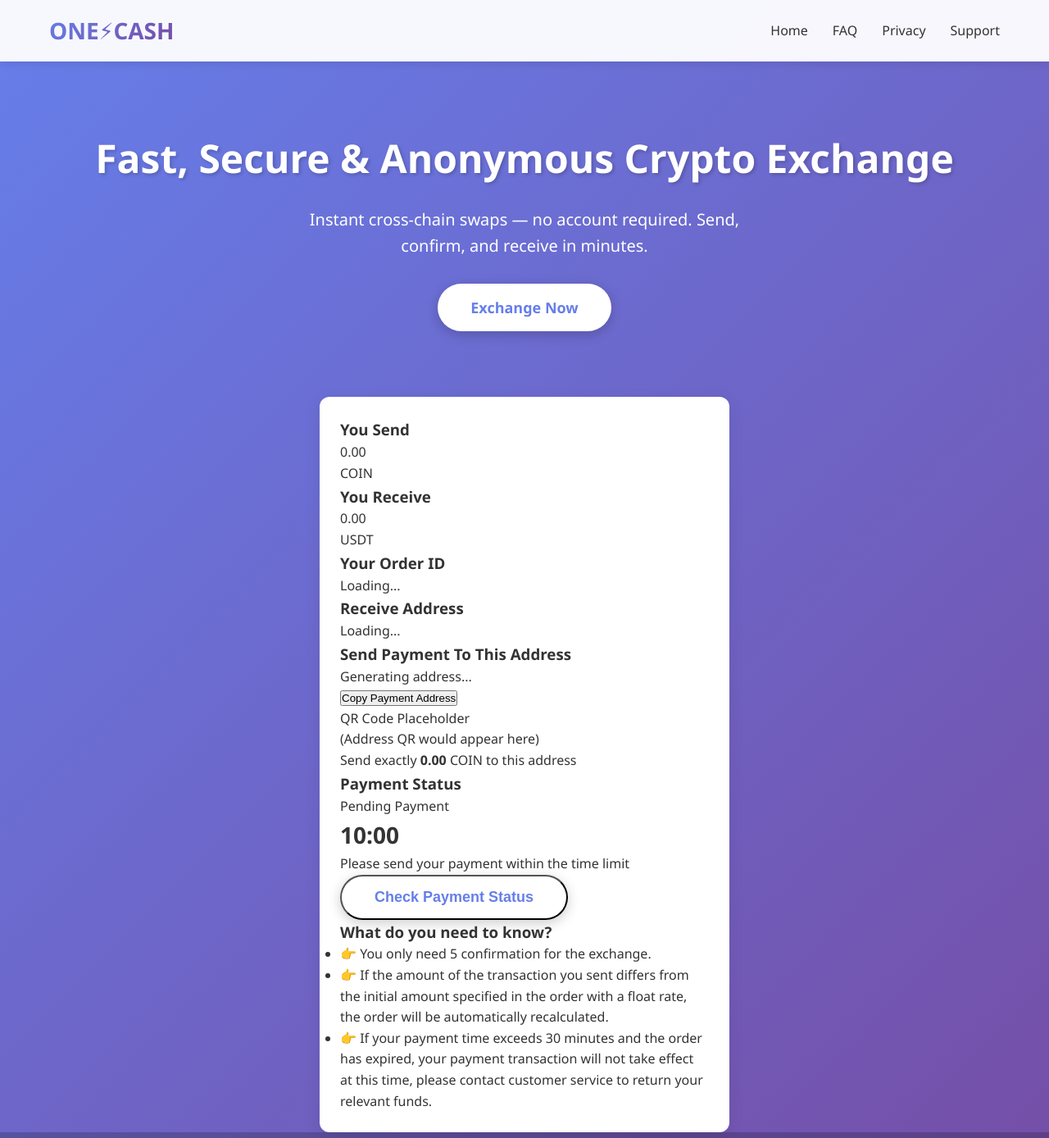
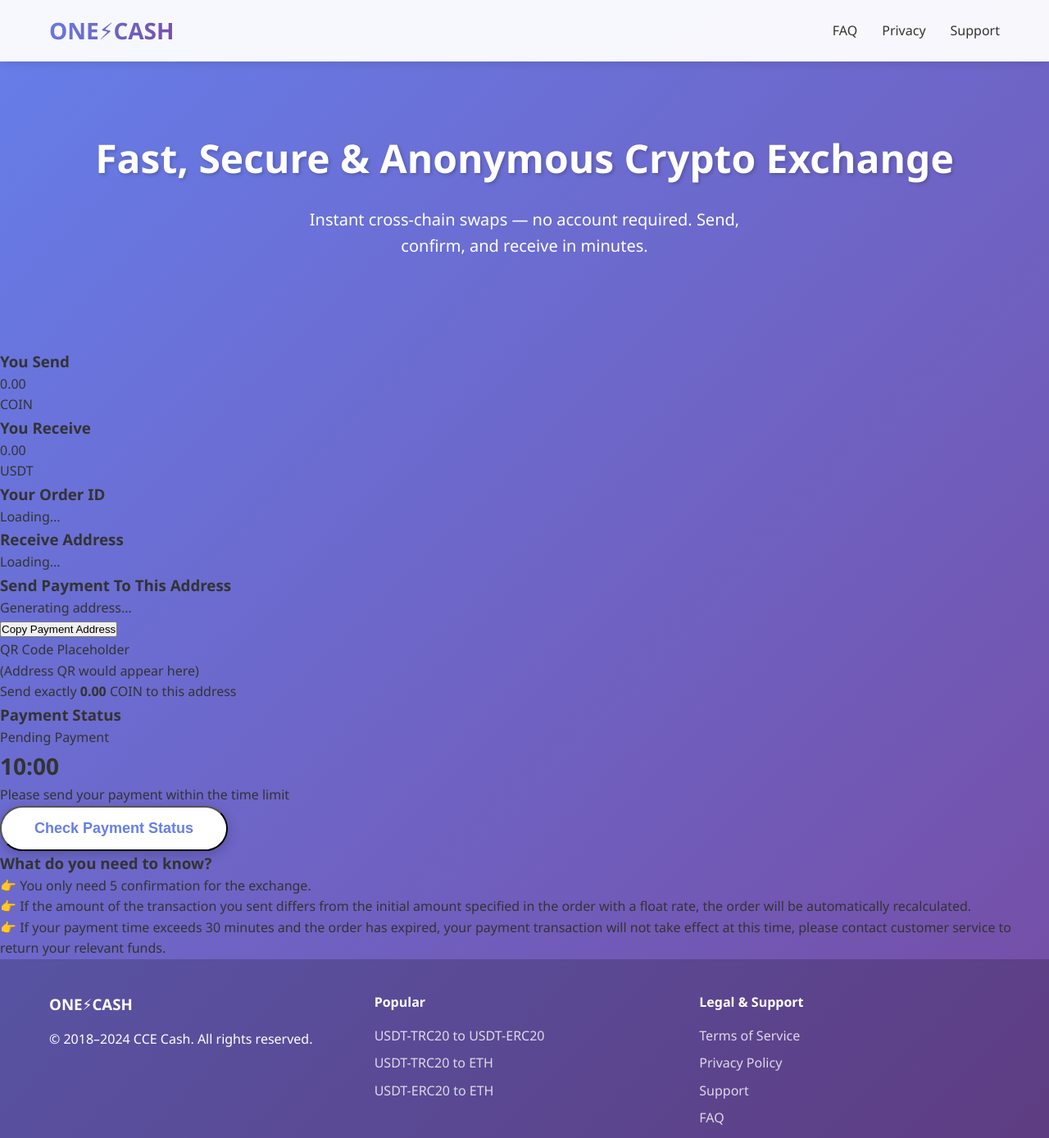
Before and after one commit to milonsheikh02/onecash-fornt, a plain HTML site: page payment.html in a window 1280 px wide. Shown: the top 1388 px of the page at 82% size. Drawn offline with Linux system fonts and the light colour scheme.

Commit message:
Update payment.html
Seh

```diff
--- a/payment.html
+++ b/payment.html
@@ -15,7 +15,6 @@
                 <h1>ONE⚡CASH</h1>
             </div>
             <nav class="nav">
-                <a href="index.html">Home</a>
                 <a href="faq.html">FAQ</a>
                 <a href="privacy.html">Privacy</a>
                 <a href="support.html">Support</a>
@@ -28,12 +27,10 @@
         <div class="container">
             <h1>Fast, Secure & Anonymous Crypto Exchange</h1>
             <p>Instant cross-chain swaps — no account required. Send, confirm, and receive in minutes.</p>
-            <a href="index.html#exchange" class="btn-primary">Exchange Now</a>
         </div>
     </section>
 
-    <div class="container">
-        <div class="payment-box">
+
             <div class="content">
                 <div class="info-grid">
                     <div class="info-card">
```
